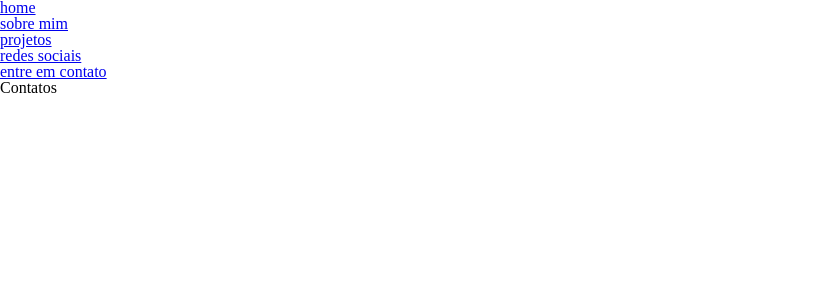
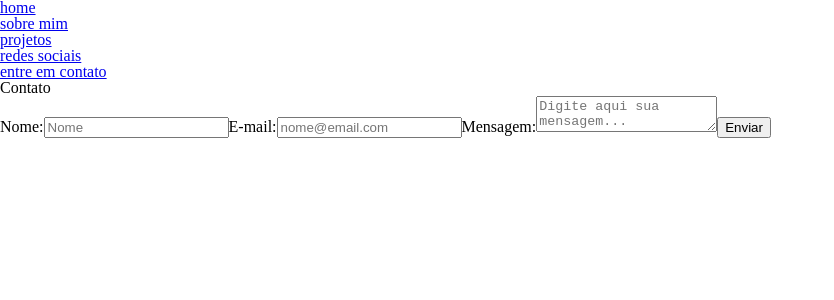
Before and after one commit to GuilhermeSoaresGarcia/portfolio, a Next.js app: page /contact in a window 1280 px wide. Shown: the top 300 px of the page, without its empty margins (0-834 px from the left). Built offline with nearby package versions, Linux system fonts and the light colour scheme; no server answers.

Commit message:
feat: crianção do formulário para envio de email com implementação do serviço @emailjs/browser e configuração das variáveis de ambiente

```diff
--- a/app/contact/page.tsx
+++ b/app/contact/page.tsx
@@ -1,5 +1,56 @@
+"use client"
+
+import { useRef } from "react";
+import emailjs from '@emailjs/browser';
+
 export default function Contact() {
+  const form: React.RefObject<HTMLFormElement> = useRef<HTMLFormElement>(null);
+  const serviceId: any = process.env.NEXT_PUBLIC_EMAILJS_SERVICE_ID;
+  const templateId: any = process.env.NEXT_PUBLIC_EMAILJS_TEMPLATE_ID;
+  const publicKey: any = process.env.NEXT_PUBLIC_EMAILJS_PUBLIC_KEY;
+
+  const sendEmail = (e: any) => {
+    e.preventDefault();
+
+    emailjs.sendForm(serviceId, templateId, form.current!, publicKey)
+      .then((result) => {
+          console.log(result.text);
+          e.target.reset();
+          window.alert("Mensagem enviada com sucesso!");
+      }, (error) => {
+          console.log(error.text);
+      });
+  }
+
   return (
-    <h1>Contatos</h1>
+    <>
+      <h1>Contato</h1>
+      <form ref={form} onSubmit={sendEmail}>
+        <label>Nome:
+          <input
+            name="user_name"
+            type="text"
+            placeholder="Nome"
+          />
+        </label>
+        <label>E-mail:
+          <input
+            name="user_email"
+            type="email"
+            placeholder="nome@email.com"
+          />
+        </label>
+        <label>Mensagem:
+          <textarea
+            name="message"
+            placeholder="Digite aqui sua mensagem...">
+          </textarea>
+        </label>
+        <input
+          type="submit"
+          value="Enviar"
+        />
+      </form>
+    </>
   )
 }
```
